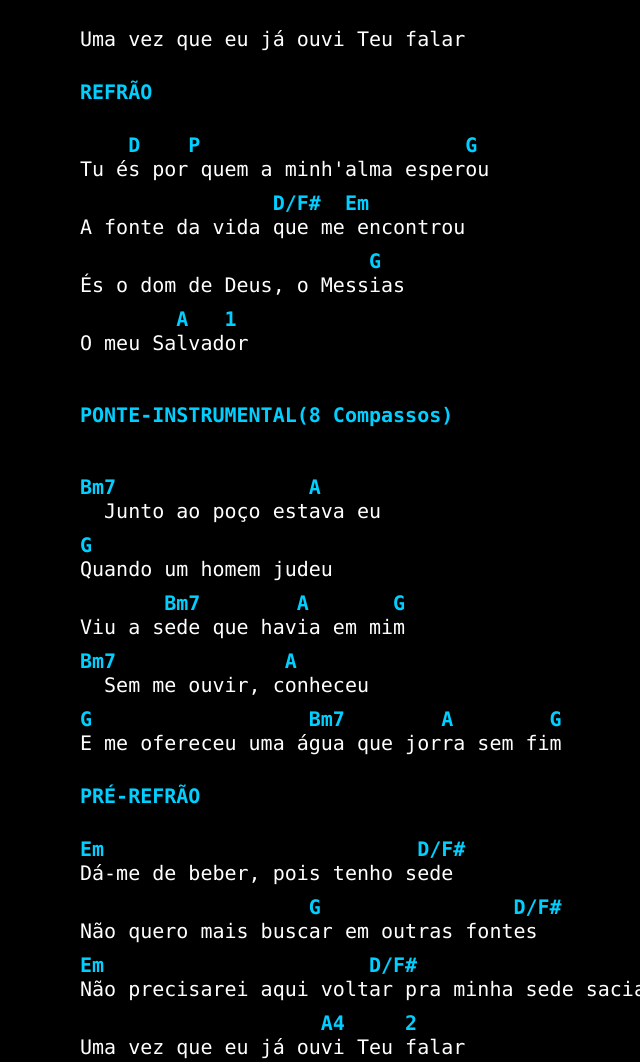
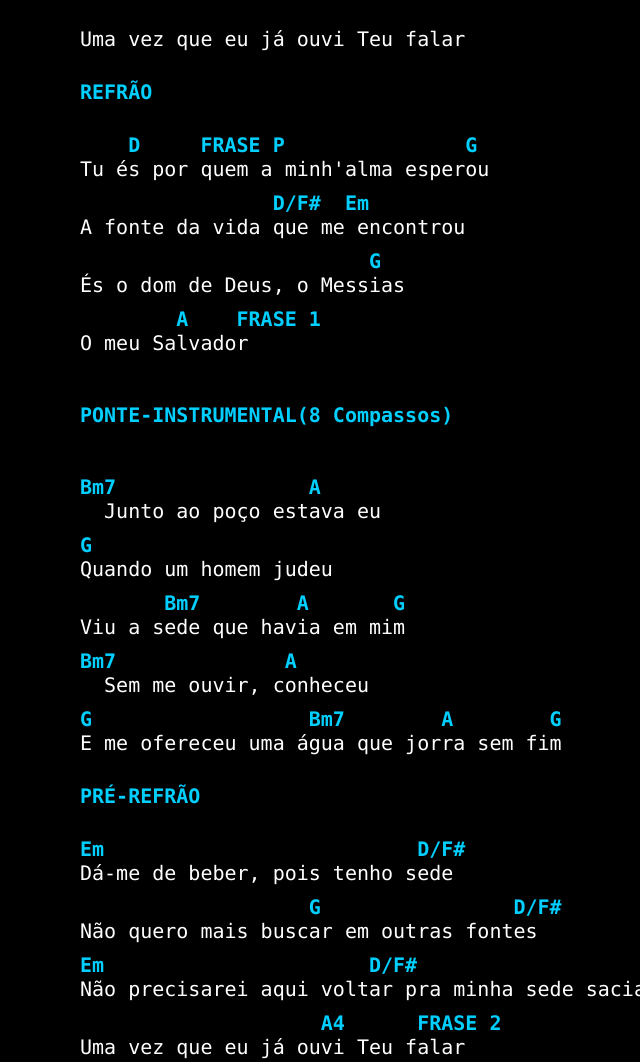
Before and after one commit to IgrejaNCG/Nazareno, a plain HTML site: page Tu és + Águas purificadoras.html in a window 1280 px wide. Shown: the part 788-1850 px from the top of the page, without its empty margins (80-720 px from the left). Drawn offline with Linux system fonts and the light colour scheme.

Commit message:
Update lyrics with new phrases and corrections

```diff
--- a/Tu és + Águas purificadoras.html
+++ b/Tu és + Águas purificadoras.html
@@ -156,10 +156,10 @@ Uma vez que eu já ouvi Teu falar
 
 [REFRÃO]
 
-Tu é[D]s por[P] quem a minh'alma esper[G]ou
+Tu é[D]s por[ FRASE P] quem a minh'alma esper[G]ou
 A fonte da vida [D/F#]que me[Em] encontrou
 És o dom de Deus, o Mess[G]ias
-O meu Sa[A]lvad[1]or
+O meu Sa[A]lvad[ FRASE 1]or
 
 
 [PONTE-INSTRUMENTAL(8 Compassos)]
@@ -176,43 +176,43 @@ Viu a s[Bm7]ede que hav[A]ia em mi[G]m
 [Em]Dá-me de beber, pois tenho s[D/F#]ede
 Não quero mais busc[G]ar em outras font[D/F#]es
 [Em]Não precisarei aqui volt[D/F#]ar pra minha sede sacia[G]r
-Uma vez que eu já ou[A4]vi Teu [2]falar
+Uma vez que eu já ou[A4]vi Teu [ FRASE 2]falar
 
 [REFRÃO]
 
-Tu é[D]s por[P] quem a minh'alma esper[G]ou
+Tu é[D]s por[ FRASE P] quem a minh'alma esper[G]ou
 A fonte da vida [D/F#]que me[Em] encontrou
 És o dom de Deus, o Mess[G]ias
 O meu Sa[A]lvador
 
-Tu é[D]s por[P] quem a minh'alma esper[G]ou
+Tu é[D]s por[ FRASE P] quem a minh'alma esper[G]ou
 A fonte da vida [D/F#]que me[Em] encontrou
 És o dom de Deus, o Mess[G]ias
-O meu Sa[A]lvad[1]or
+O meu Sa[A]lvad[ FRASE 1]or
 
 [PRÉ-REFRÃO]
 
 [Em]Dá-me de beber, pois tenho s[D/F#]ede
-Não quero mais busc[G]ar em outras font[D/F#]es  [3]
+Não quero mais busc[G]ar em outras font[D/F#]es  [ FRASE3]
 [Em]Não precisarei aqui volt[D/F#]ar pra minha sede sacia[G]r
 Uma vez que eu já ou[A4]vi Teu fala[A]r
 
 [Em]Dá-me de beber, pois tenho s[D/F#]ede
 Não quero mais busc[G]ar em outras font[D/F#]es
 [Em]Não precisarei aqui volt[D/F#]ar pra minha sede sacia[G]r
-Uma vez que eu já ou[A4]vi Teu [2]falar
+Uma vez que eu já ou[A4]vi Teu [ FRASE 2]falar
 
 [REFRÃO]
 
-Tu é[D]s por[P] quem a minh'alma esper[G]ou
+Tu é[D]s por[ FRASE P] quem a minh'alma esper[G]ou
 A fonte da vida [D/F#]que me[Em] encontrou
 És o dom de Deus, o Mess[G]ias
 O meu Sa[A]lvador
 
-Tu é[D]s por[P] quem a minh'alma esper[G]ou
+Tu é[D]s por[ FRASE P] quem a minh'alma esper[G]ou
 A fonte da vida [D/F#]que me[Em] encontrou
 És o dom de Deus, o Mess[G]ias
-O meu Sa[A]lvad[FRASE 1]or
+O meu Sa[A]lvad[ FRASE 1]or
 
 [PONTE]
 
@@ -236,15 +236,15 @@ Fonte de águas vi[A]vas
 
 [REFRÃO FINAL]
 
-Tu é[D]s por[P] quem a minh'alma esper[C]ou
+Tu é[D]s por[ FRASE P] quem a minh'alma esper[C]ou
 A fonte da vida que me[G] encontrou
 És o dom de Deus, o Mess[Bb]ias
 O meu Sa[A]lvador
 
-Tu é[D]s por[P] quem a minh'alma esper[C]ou
+Tu é[D]s por[ FRASE P] quem a minh'alma esper[C]ou
 A fonte da vida que me[G] encontrou
 És o dom de Deus, o Mess[Bb]ias
-O meu Sa[A]lvado[4]r
+O meu Sa[A]lvado[ FRASE 4]r
 
 `,
 
```
